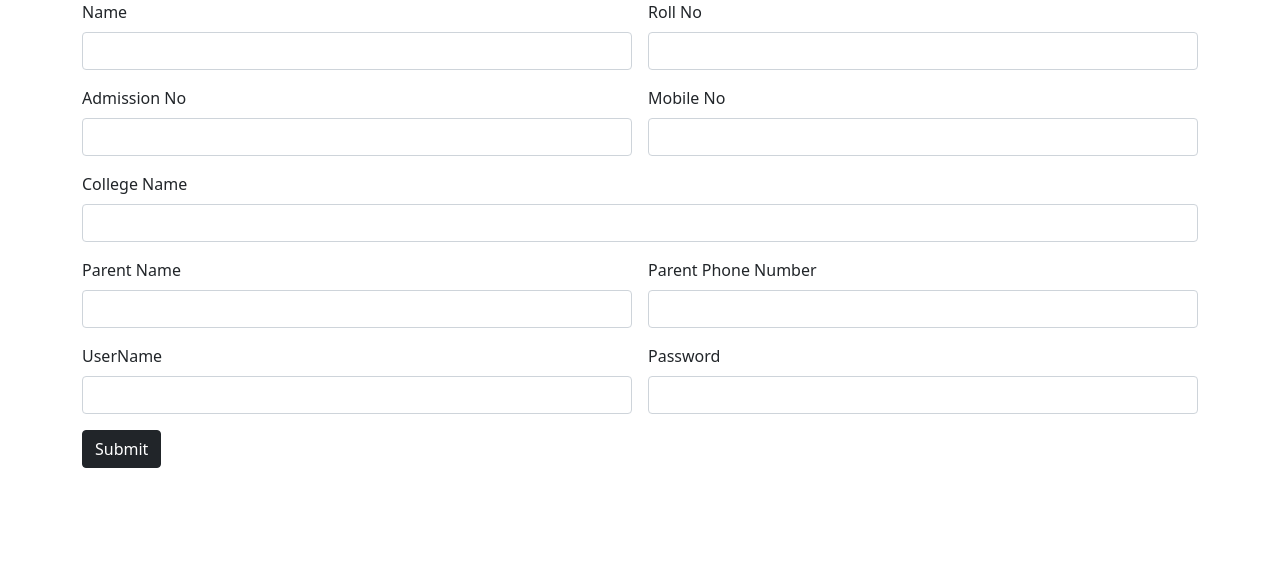
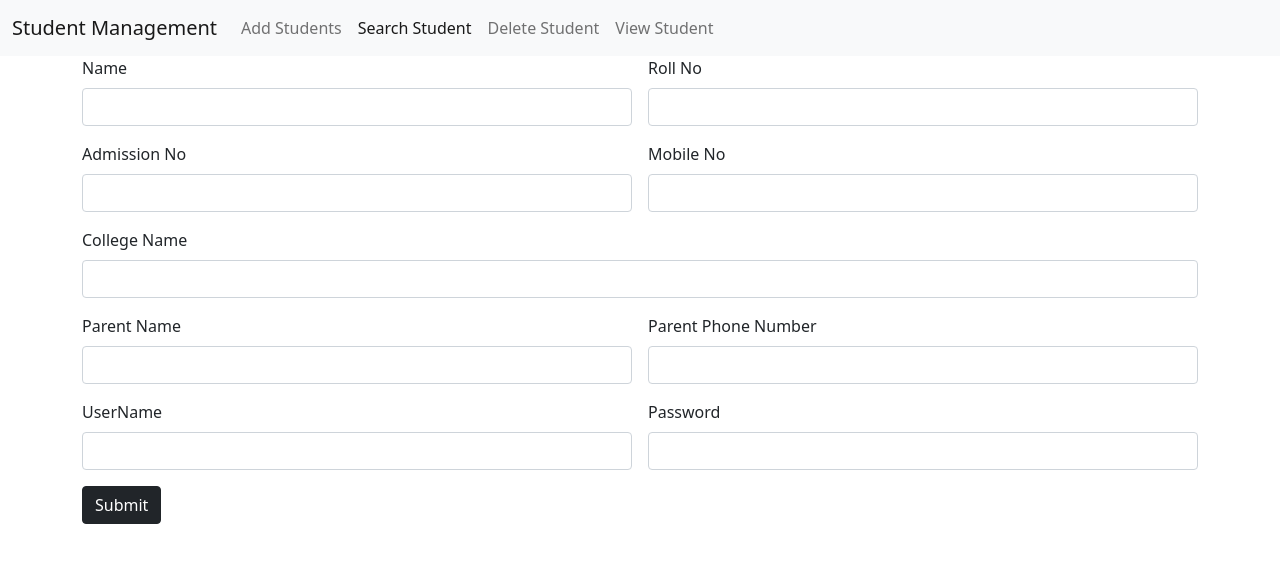
Before and after one commit to Varun-Babu/Student-Angular-Application, an Angular app: page / in a window 1280 px wide. Shown: the top 562 px of the page. Built offline with nearby package versions, Linux system fonts and the light colour scheme.

Commit message:
navbar added

```diff
--- a/src/app/add-student/add-student.component.html
+++ b/src/app/add-student/add-student.component.html
@@ -1,3 +1,4 @@
+<app-navbar></app-navbar>
 <div class="container">
     <div class="row">
         <div class="col col-12 col-sm-12 col-md-12 col-lg-12 col-xl-12 col-xxl-12">
--- a/src/app/app.module.ts
+++ b/src/app/app.module.ts
@@ -7,6 +7,7 @@
 import { StudentEntryComponent } from './student-entry/student-entry.component';
 import { ViewStudentsComponent } from './view-students/view-students.component';
 import { AddStudentComponent } from './add-student/add-student.component';
+import { NavbarComponent } from './navbar/navbar.component';
 
 const myRoute: Routes=[
   {
@@ -27,7 +28,8 @@
     AppComponent,
     StudentEntryComponent,
     ViewStudentsComponent,
-    AddStudentComponent
+    AddStudentComponent,
+    NavbarComponent
   ],
   imports: [
     BrowserModule,
--- /dev/null
+++ b/src/app/navbar/navbar.component.html
@@ -0,0 +1,25 @@
+<nav class="navbar navbar-expand-lg navbar-light bg-light">
+    <div class="container-fluid">
+      <a class="navbar-brand" href="#">Student Management</a>
+      <button class="navbar-toggler" type="button" data-bs-toggle="collapse" data-bs-target="#navbarNav" aria-controls="navbarNav" aria-expanded="false" aria-label="Toggle navigation">
+        <span class="navbar-toggler-icon"></span>
+      </button>
+      <div class="collapse navbar-collapse" id="navbarNav">
+        <ul class="navbar-nav">
+            <li class="nav-item">
+                <a class="nav-link " routerLink="" >Add Students</a>
+              </li>
+          <li class="nav-item">
+            <a class="nav-link active" aria-current="page" routerLink="/search">Search Student</a>
+          </li>
+          <li class="nav-item">
+            <a class="nav-link" routerLink="/delete">Delete Student</a>
+          </li>
+          <li class="nav-item">
+            <a class="nav-link" routerLink="patients">View Student</a>
+          </li>
+
+        </ul>
+      </div>
+    </div>
+  </nav>
--- a/src/app/student-entry/student-entry.component.html
+++ b/src/app/student-entry/student-entry.component.html
@@ -1,3 +1,5 @@
+<app-navbar></app-navbar>
+
 <div class="container">
     <div class="row">
         <div class="col col-12 col-sm-12 col-md-12 col-lg-12 col-xl-12 col-xxl-12">
```
Also changed, not shown: src/app/navbar/navbar.component.ts (added, +10 -0 lines), src/app/navbar/navbar.component.css (added).
